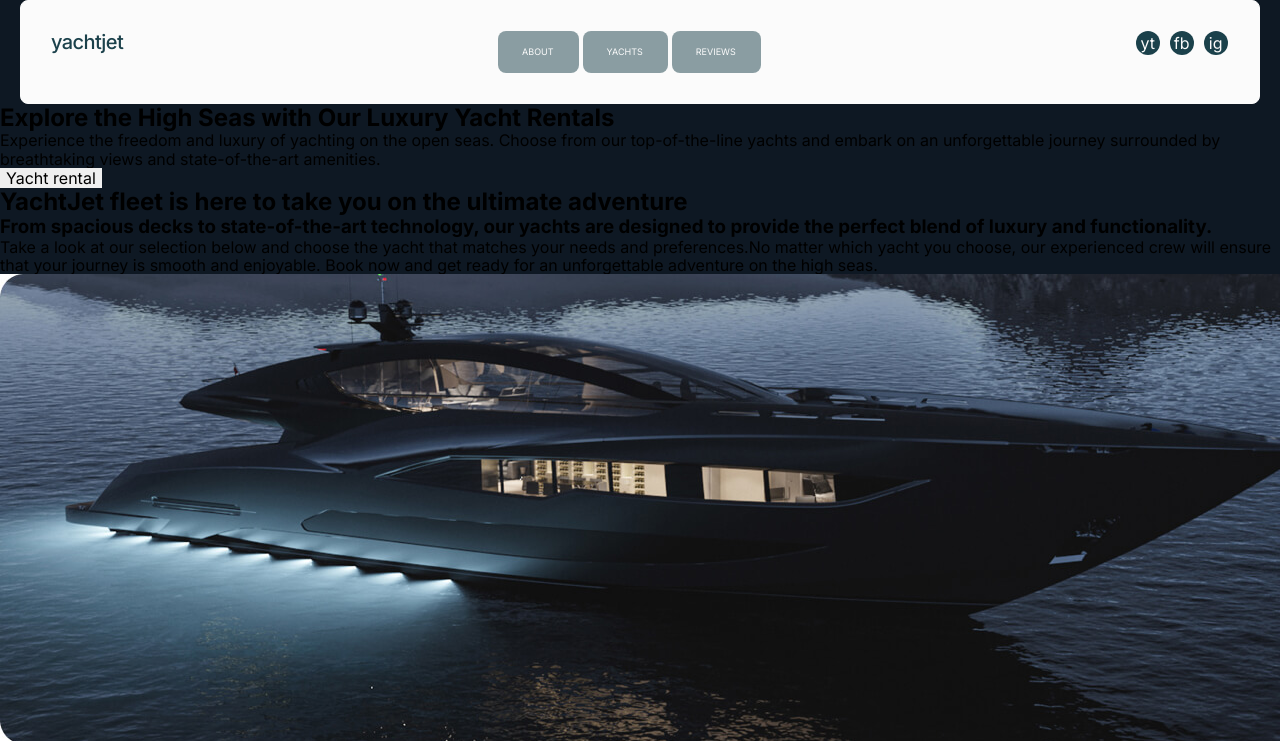
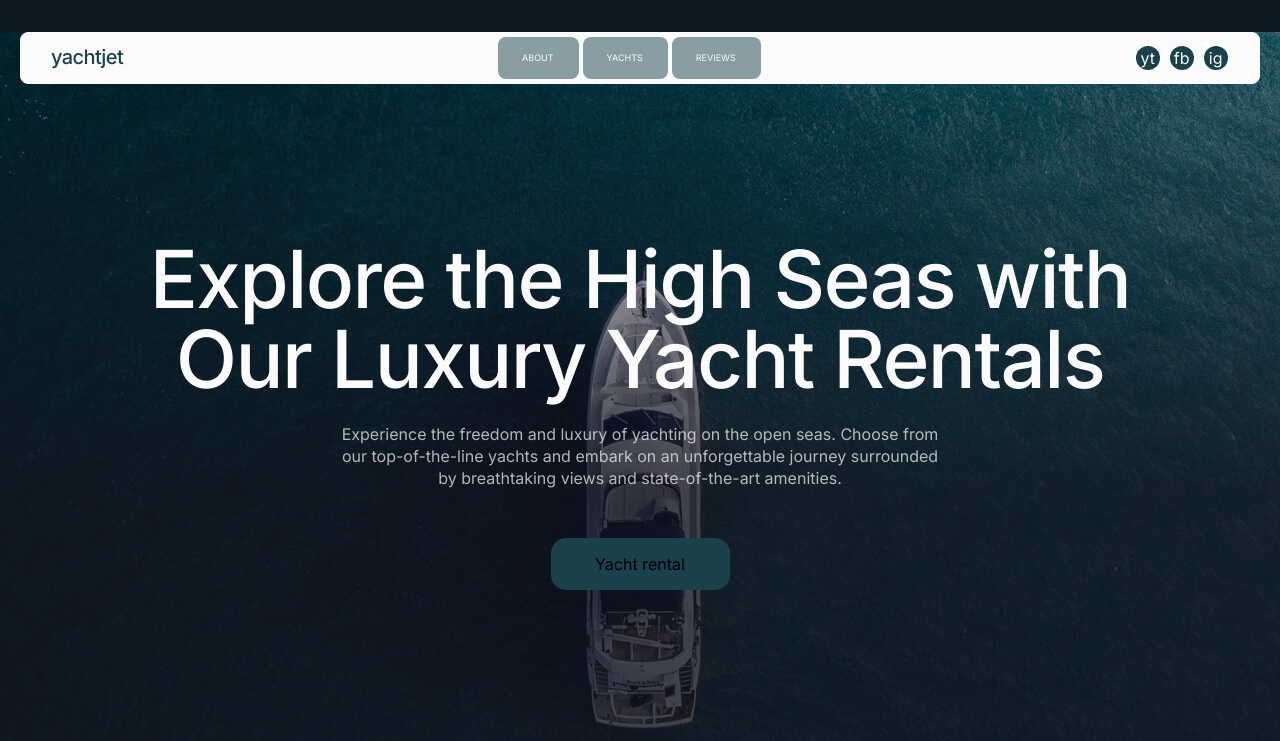
Before and after one commit to VolodymyrTryhub/blended-yacht-jet, a plain HTML site: page index.html in a window 1280 px wide. Shown: the top 741 px of the page. Drawn offline with nearby package versions, Linux system fonts and the light colour scheme.

Commit message:
header plus first section

```diff
--- a/CSS/styles.css
+++ b/CSS/styles.css
@@ -29,13 +29,24 @@ img {
     height: auto;
 }
 
+.fon-image {
+    width: 100%;
+    min-height: 800px;
+    background-image: url(../images/image_fon.jpg);
+    background-repeat: no-repeat;
+    background-position: center center;
+    color: #fff;
+    background-size: cover;
+}
+
+/* header */
 .header-page {
     background: #fbfbfb;
     border: 1px solid #fbfbfb;
     border-radius: 8px;
     width: 1240px;
-    margin: 0 auto;
-    padding: 30px;
+    margin: 32px auto;
+    padding: 4px 30px;
 }
 
 .header-page .container {
@@ -45,6 +56,7 @@ img {
 .header-page-navigation {
     display: flex;
     gap: 375px;
+    align-items: center;
 }
 
 .header-page-logo {
@@ -59,9 +71,9 @@ img {
     gap: 4px;
 }
 
-.nav-list-item {
+/*.nav-list-item {
 
-}
+}*/
 
 .nav-list-link {
     background: rgba(27, 65, 75, 0.5);
@@ -75,6 +87,11 @@ img {
     text-transform: uppercase;
     text-align: center;
     color: #fbfbfb;
+}
+
+.nav-list-link:hover,
+.nav-list-link:focus {
+    background:#1b414b;
 }
 
 .header-page-social-list {
@@ -98,3 +115,46 @@ img {
     justify-content: center;
     align-items: center;
 }
+
+.social-list-link:hover,
+.social-list-link:focus {
+    background: rgba(27, 65, 75, 0.5);
+}
+/* section 1 */
+.block-first {
+    width: 1000px;
+    text-align: center;
+    margin: 155px auto 0;
+    padding-bottom: 24px;
+}
+
+.block-first-title {
+    line-height: 1;
+    letter-spacing: -0.02em;
+    text-align: center;
+    color: #fbfbfb;
+    font-weight: 500;
+    font-size: 80px;
+}
+
+.block-first-page {
+    line-height: 1.4;
+    text-align: center;
+    color: rgba(251, 251, 251, 0.7);
+    width: 597px;
+    margin: 24px auto 48px;
+}
+
+.button-push {
+    border-radius: 15px;
+    padding: 16px 40px;
+    width: 179px;
+    height: 52px;
+    background: #1b414b;
+}
+
+.button-push:hover,
+.button-push:focus {
+    background: #fbfbfb;
+}
+/* section 2 */
--- a/index.html
+++ b/index.html
@@ -15,6 +15,7 @@
     <link rel="stylesheet" href="./CSS/styles.css">
 </head>
 <body>
+    <div class="fon-image">
         <header class="header-page">
             <!--(nav>a+ul>li*3>a)+ul>li*3>a-->
             <div class="container">
@@ -35,14 +36,17 @@
         </header>
         <main>
             <!--section>h1+p+button-->
-        <section>
-            <h1>Explore the High Seas with Our Luxury Yacht Rentals</h1>
-            <p>
+            <section class="block-first">
+                <div class="container">
+                    <h1 class="block-first-title">Explore the High Seas with Our Luxury Yacht Rentals</h1>
+                    <p class="block-first-page">
                         Experience the freedom and luxury of yachting on the open seas. Choose from our top-of-the-line yachts and embark on an
                         unforgettable journey surrounded by breathtaking views and state-of-the-art amenities.
                     </p>
-            <button type="button">Yacht rental</button>
+                    <button class="button-push" type="button">Yacht rental</button>
+                </div>
             </section>
+    </div>
        <!--section>h2+h3+p+img-->
         <section>
             <h2>YachtJet fleet is here to take you on the ultimate adventure</h2>
```
Lines whose indentation alone changed are shown as unchanged.
